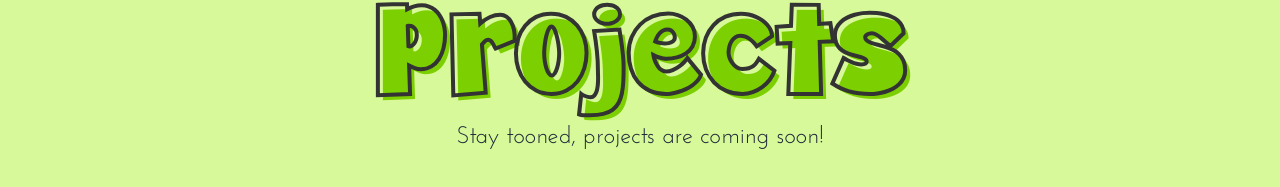
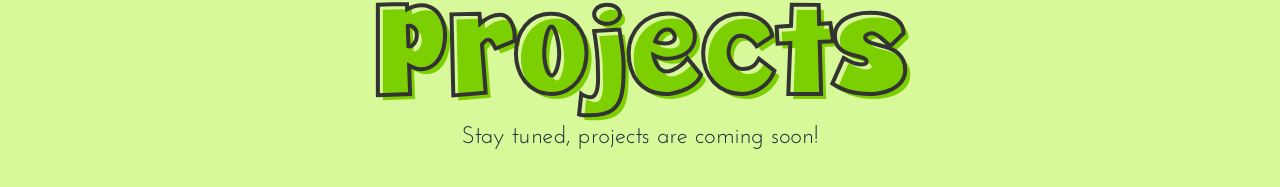
Before and after one commit to LBercovitch/portfolio, a React (Vite) app in the folder portfolio/: page /#/projects in a window 1280 px wide. Shown: the part 183-370 px from the top of the page. Built offline with nearby package versions, Linux system fonts and the light colour scheme.

Commit message:
fixing spelling error

```diff
--- a/portfolio/src/pages/projects.jsx
+++ b/portfolio/src/pages/projects.jsx
@@ -13,7 +13,7 @@ function Projects() {
           Projects
         </h1>
         <p className="paragraph text-center">
-          Stay tooned, projects are coming soon!
+          Stay tuned, projects are coming soon!
         </p>
       </div>
     </div>
```
